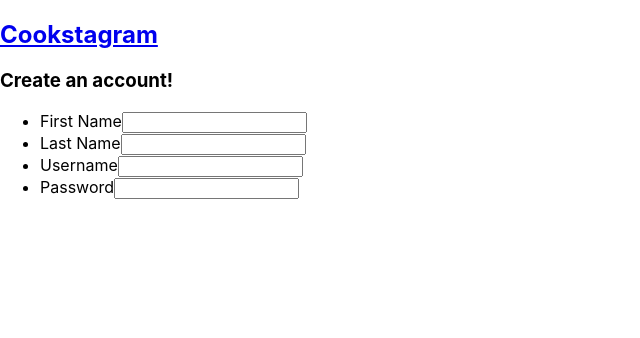
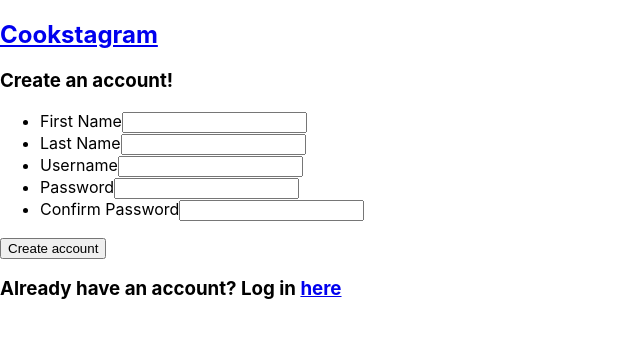
Before and after one commit to ehorn24/cookstagram, a React (Create React App) app: page /signup in a window 1280 px wide. Shown: the top 338 px of the page, without its empty margins (0-640 px from the left). Built offline with nearby package versions, Linux system fonts and the light colour scheme.

Commit message:
sign up form

```diff
--- a/src/Components/Signup/Signup.js
+++ b/src/Components/Signup/Signup.js
@@ -1,4 +1,5 @@
 import React from "react";
+import { Link } from "react-router-dom";
 
 const Signup = () => {
   return (
@@ -22,8 +23,20 @@ const Signup = () => {
             <label htmlFor="password">Password</label>
             <input type="password" name="password" id="password" />
           </li>
+          <li>
+            <label htmlFor="confirm-password">Confirm Password</label>
+            <input
+              type="password"
+              name="confirm-password"
+              id="confirm-password"
+            />
+          </li>
         </ul>
+        <button type="submit">Create account</button>
       </form>
+      <h3>
+        Already have an account? Log in <Link to="/login">here</Link>
+      </h3>
     </div>
   );
 };
```
